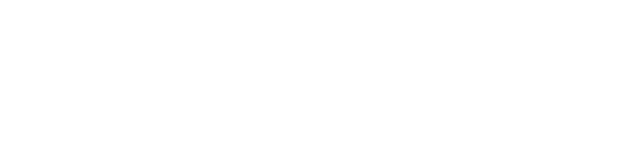
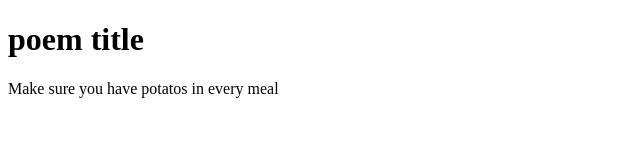
Before and after one commit to lyanan09/wcc-pull-and-push, a plain HTML site: page index.html in a window 1280 px wide. Shown: the whole page, without its empty margins (0-640 px from the left). Drawn offline with Linux system fonts and the light colour scheme.

Commit message:
add first line of the poem

```diff
--- a/index.html
+++ b/index.html
@@ -7,5 +7,7 @@
     <title>Pull & Push</title>
 </head>
 <body>
+    <h1>poem title</h1>
+    <p>Make sure you have potatos in every meal</p>
 </body>
 </html>
```
